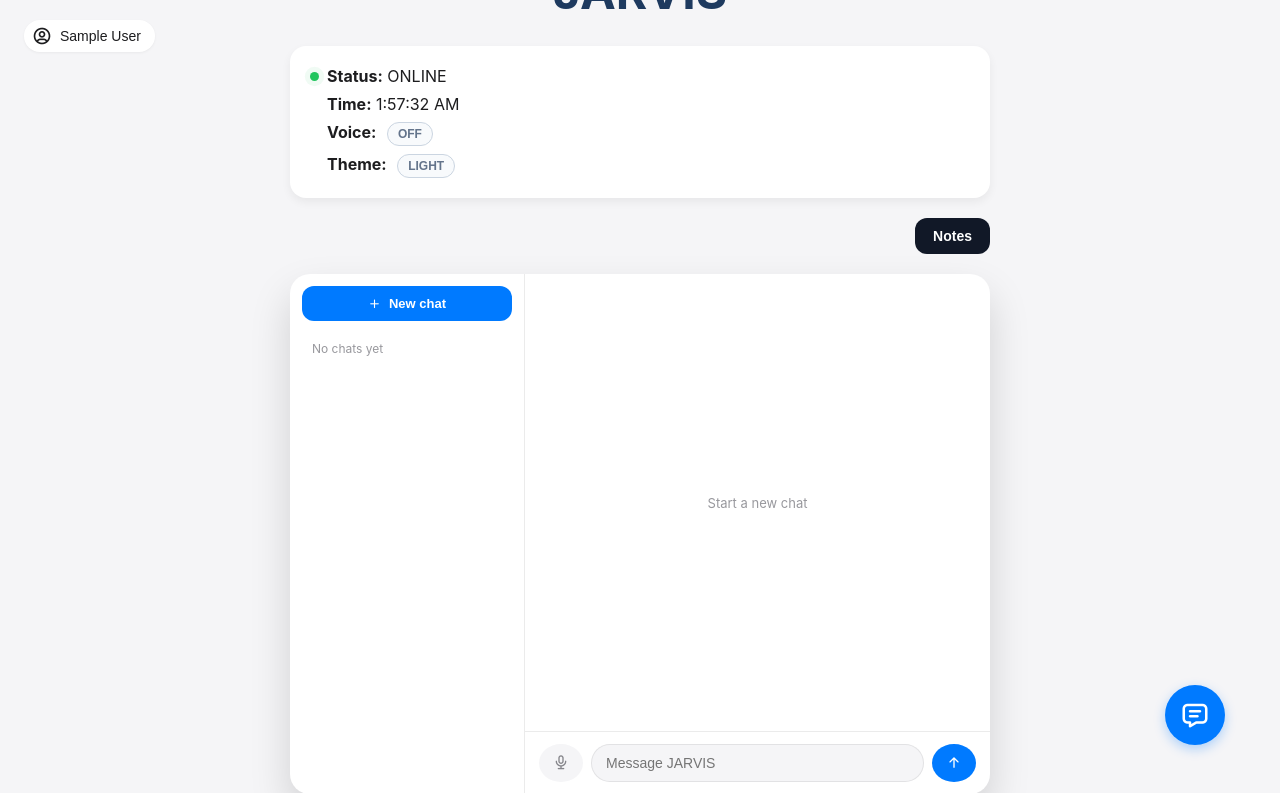
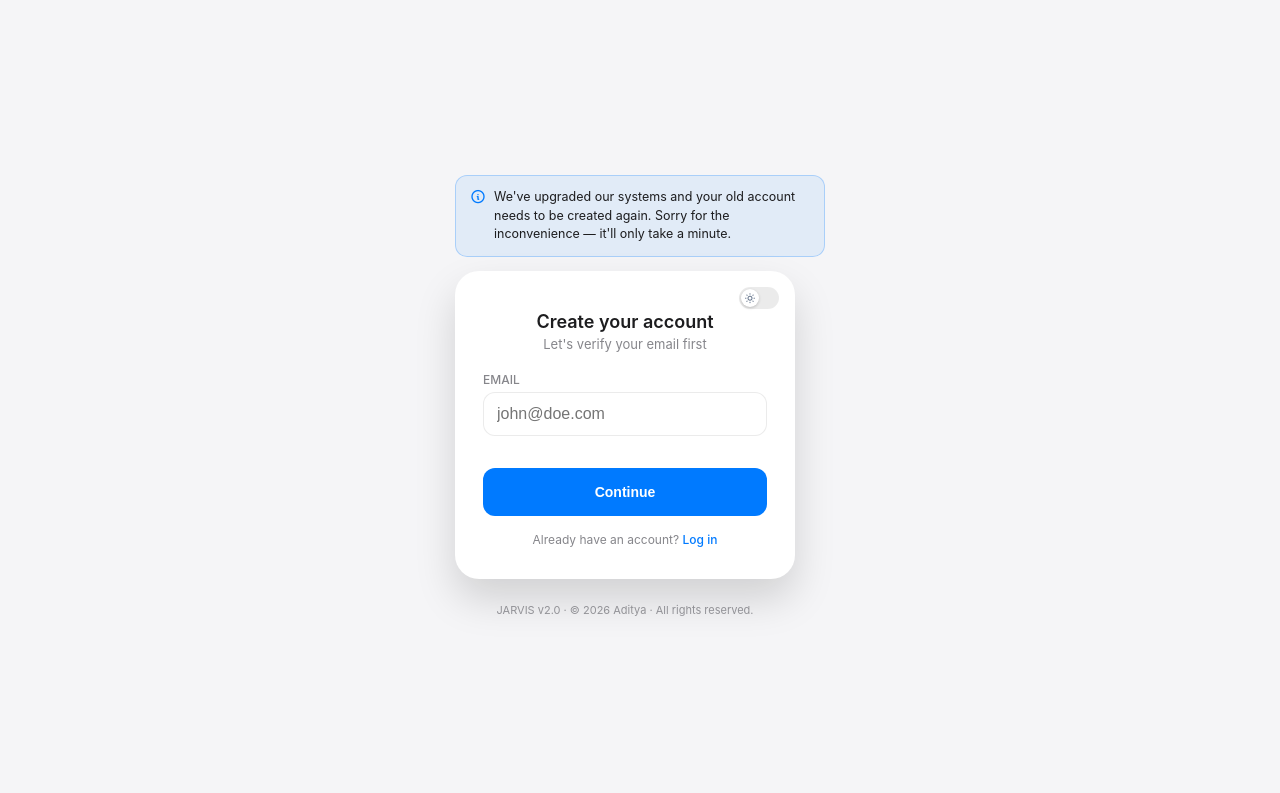
Before and after one commit to adityajarh/jarvis-ai, a Flask app: page / in a window 1280 px wide. Shown: the top 793 px of the page. After the commit the page ends 616 px from the top, so only its background shows below. Run offline with Flask 3, Linux system fonts and the light colour scheme; the visitor is signed in with stand-in values (Sample User, id 1); data that the repository does not hold is empty.

Commit message:
New database issue solve

```diff
--- a/app.py
+++ b/app.py
@@ -63,6 +63,13 @@ def write_log(user_command, jarvis_response):
 def home():
     if "user_id" not in session:
         return render_template("auth.html")
+
+    user = User.query.get(session["user_id"])
+
+    if not user:
+        session.clear()
+        return render_template("auth.html", db_reset=True)
+
     return render_template("index.html")
 
 
--- a/static/auth.css
+++ b/static/auth.css
@@ -376,3 +376,25 @@ body.dark .auth-logout-confirm:hover {
     transition: transform 0.2s;
     box-shadow: 0 1px 3px rgba(0,0,0,0.2);
 }
+
+.auth-db-reset-note {
+    display: flex;
+    align-items: flex-start;
+    gap: 8px;
+    background: rgba(0, 122, 255, 0.08);
+    border: 1px solid rgba(0, 122, 255, 0.25);
+    color: var(--text-primary);
+    font-size: 12.5px;
+    line-height: 1.5;
+    padding: 12px 14px;
+    border-radius: 12px;
+    max-width: 340px;
+    margin-bottom: 14px;
+}
+
+.auth-db-reset-note i {
+    font-size: 16px;
+    color: var(--accent);
+    margin-top: 1px;
+    flex-shrink: 0;
+}
--- a/templates/auth.html
+++ b/templates/auth.html
@@ -10,6 +10,13 @@
 <body>
 
 <div class="auth-page-wrap">
+
+    {% if db_reset %}
+<div class="auth-db-reset-note">
+    <i class="ti ti-info-circle"></i>
+    <span>We've upgraded our systems and your old account needs to be created again. Sorry for the inconvenience — it'll only take a minute.</span>
+</div>
+{% endif %}
 
     <div id="signupCard" class="auth-card">
         <button class="auth-theme-toggle" id="themeToggle">
```
